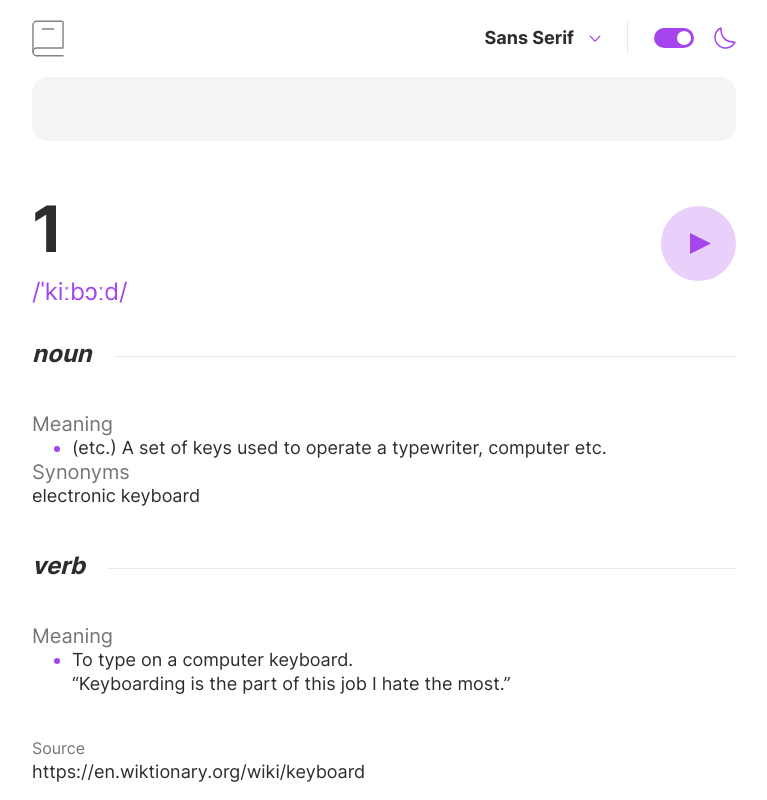
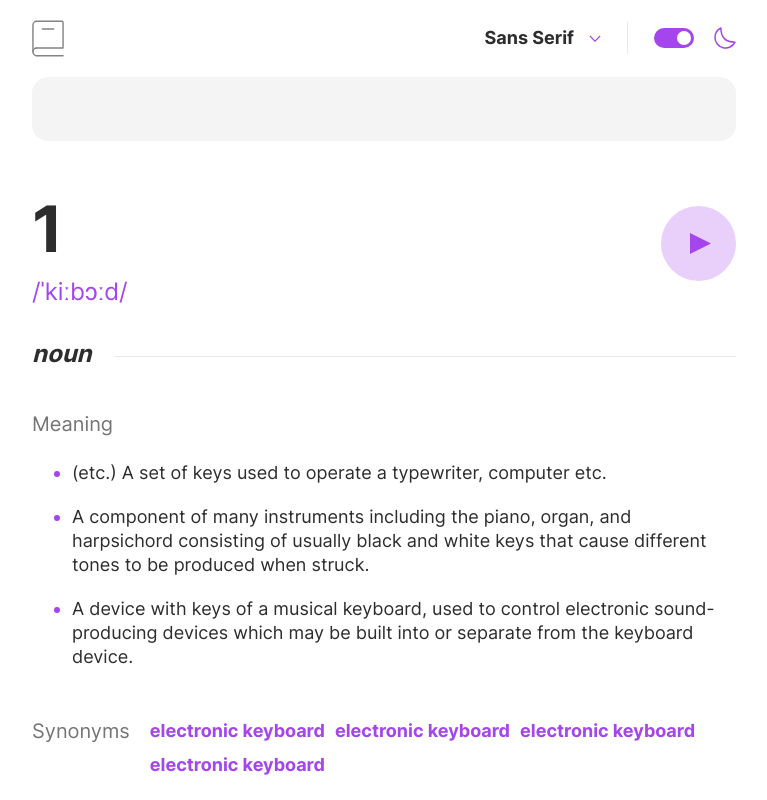
Before and after one commit to mrgabdev/dictionary-web-app, a Next.js app: page /word/1 in a window 1280 px wide. Shown: the top 800 px of the page, without its empty margins (256-1023 px from the left). Built offline with nearby package versions, Linux system fonts and the light colour scheme.

Commit message:
feat: 💄 add ui meaning section correct styles

```diff
--- a/src/app/word/[word]/page.module.scss
+++ b/src/app/word/[word]/page.module.scss
@@ -3,3 +3,30 @@
   justify-content: space-between;
   align-items: center;
 }
+
+.noun__list {
+  margin: 25px 0px 50px 0px;
+}
+
+.noun__meaning:not(:last-child) {
+  margin-bottom: 20px;
+}
+
+.synonyms__section {
+  display: flex;
+  justify-content: flex-start;
+  gap: 20px;
+}
+
+.synonyms__list {
+  display: flex;
+  flex-wrap: wrap;
+  padding-left: 0;
+  gap: 10px;
+}
+
+.synonyms__list-item {
+  list-style-type: none;
+  color: var(--primary-color);
+  font-weight: 700;
+}
--- a/src/app/word/[word]/page.tsx
+++ b/src/app/word/[word]/page.tsx
@@ -30,14 +30,29 @@ export default async function WordPage({ params }: Props) {
       <Section sectionName={'noun'}>
         <section>
           <h3>meaning</h3>
-          <ul>
-            <li>(etc.) A set of keys used to operate a typewriter, computer etc.</li>
+          <ul className={style.noun__list}>
+            <li className={style.noun__meaning}>
+              (etc.) A set of keys used to operate a typewriter, computer etc.
+            </li>
+            <li className={style.noun__meaning}>
+              A component of many instruments including the piano, organ, and harpsichord consisting
+              of usually black and white keys that cause different tones to be produced when struck.
+            </li>
+            <li className={style.noun__meaning}>
+              A device with keys of a musical keyboard, used to control electronic sound-producing
+              devices which may be built into or separate from the keyboard device.
+            </li>
           </ul>
         </section>
 
-        <section>
+        <section className={style.synonyms__section}>
           <h3>synonyms</h3>
-          <p>electronic keyboard</p>
+          <ul className={style.synonyms__list}>
+            <li className={style['synonyms__list-item']}>electronic keyboard</li>
+            <li className={style['synonyms__list-item']}>electronic keyboard</li>
+            <li className={style['synonyms__list-item']}>electronic keyboard</li>
+            <li className={style['synonyms__list-item']}>electronic keyboard</li>
+          </ul>
         </section>
       </Section>
       <Section sectionName={'verb'}>
```
